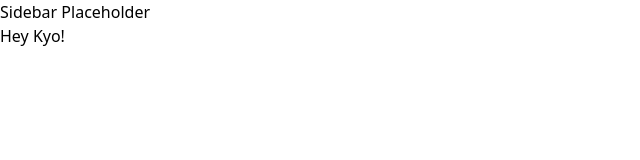
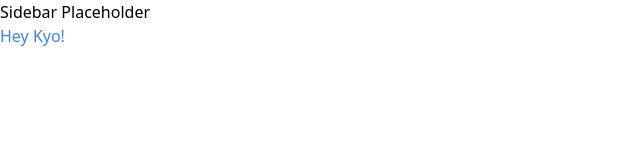
Before and after one commit to KevinMCollier/word_collector_frontend, a React (Vite) app: page / in a window 1280 px wide. Shown: the top 160 px of the page, without its empty margins (0-640 px from the left). Built offline with nearby package versions, Linux system fonts and the light colour scheme.

Commit message:
tested that tailwind is correcting - and it is

```diff
--- a/src/pages/Home/index.jsx
+++ b/src/pages/Home/index.jsx
@@ -3,7 +3,7 @@ import MainLayout from '../../layouts/MainLayout';
 const HomePage = () => {
   return (
     <MainLayout>
-      <h1>Hey Kyo!</h1>
+      <h1 className="text-blue-500">Hey Kyo!</h1>
     </MainLayout>
   );
 };
```
